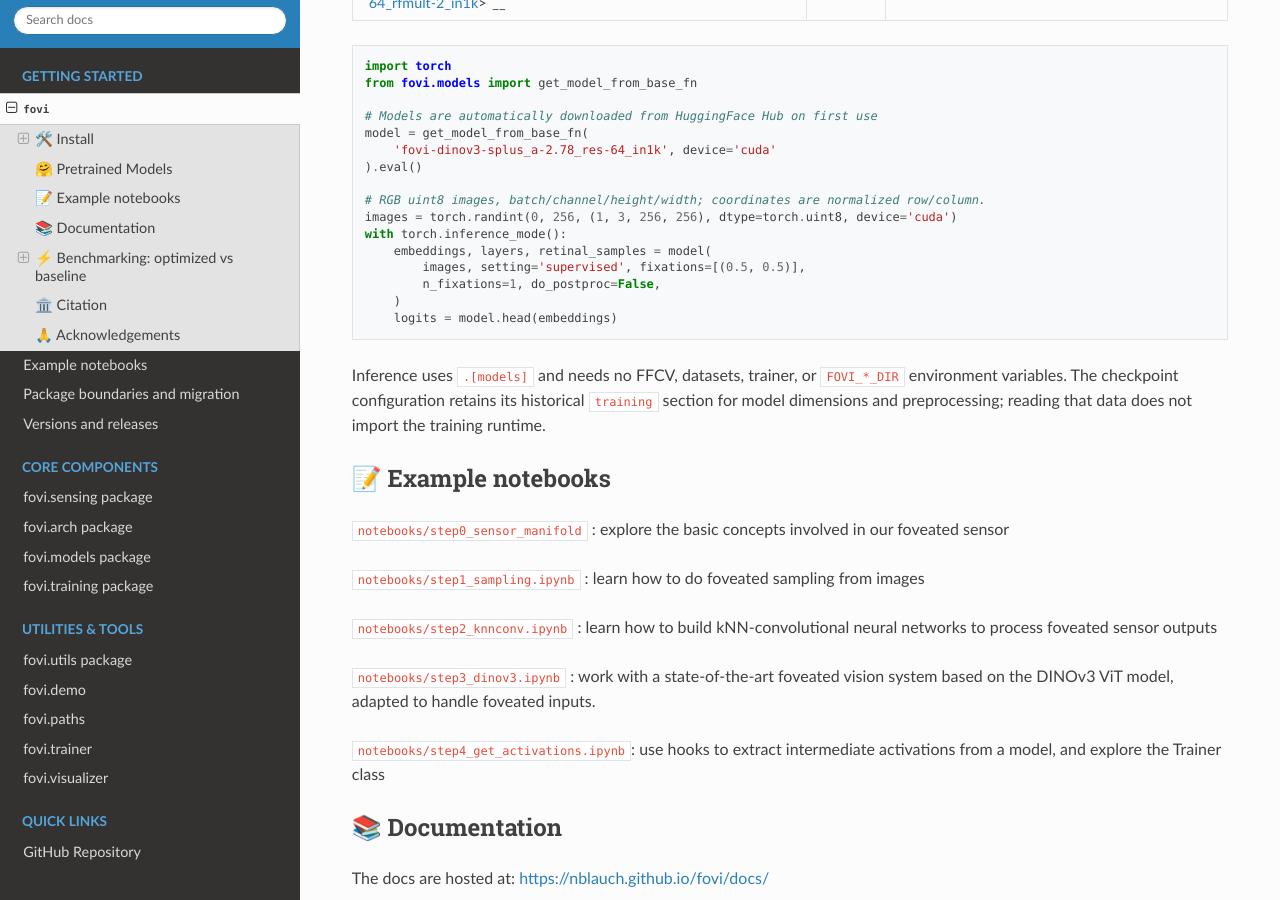
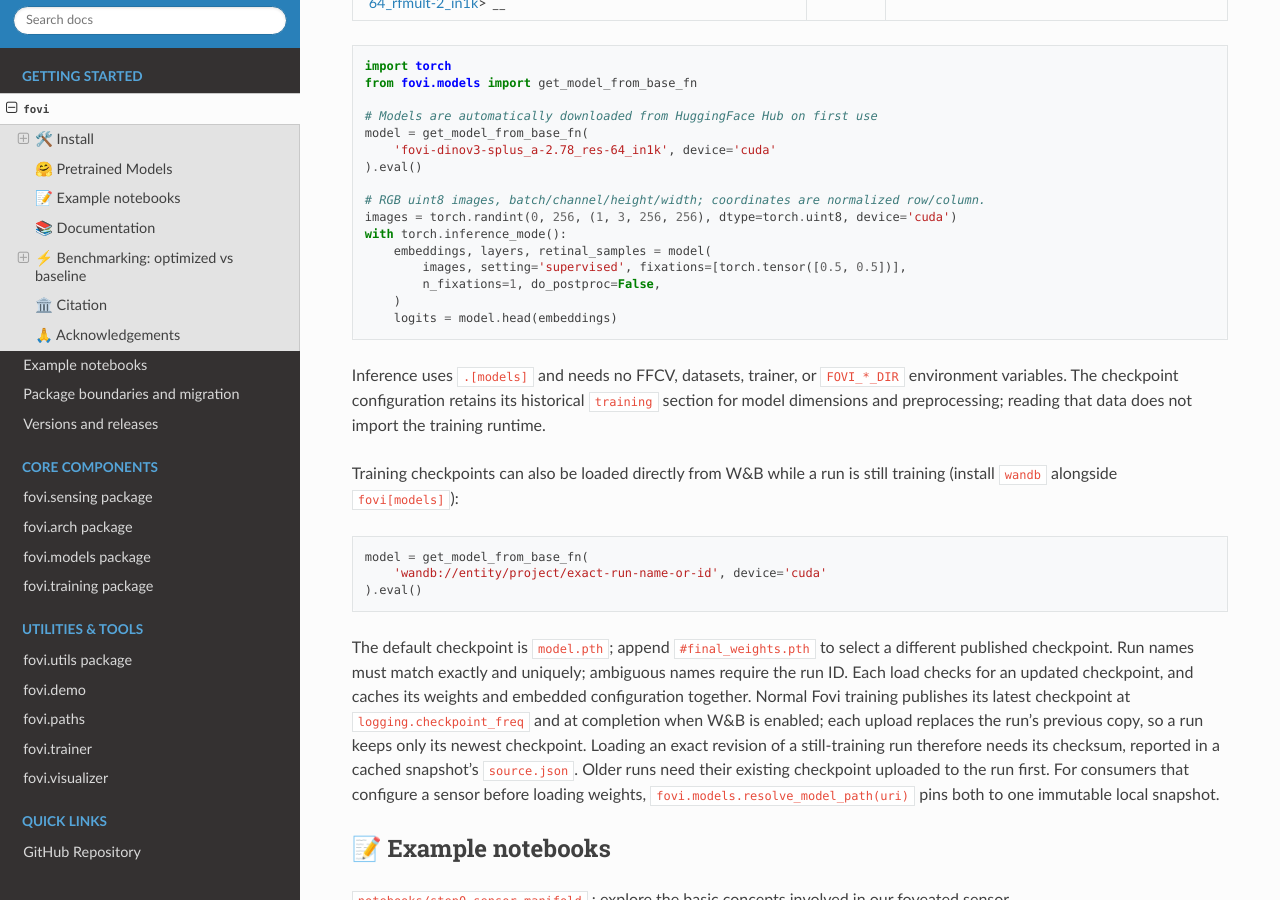
Before and after one commit to nblauch/fovi, a Sphinx documentation site: the page built from docs/read_me.rst, in a window 1280 px wide and 900 px high, scrolled down 2257 px. Built offline with Sphinx 7.4.7 and the Read the Docs theme 3.1.0, drawn with Linux system fonts in a browser that asks for light colours.

Commit message:
Discover docs pages in the generator and flush stale generated RST (#40)
The Getting Started toctree in generate_main_index_rst was a hardcoded
list of four page names, so adding a docs page meant hand-editing the
generated docs/index.rst — which the next run of the generator would
then silently revert. Discover the prose pages in docs/ instead, with
explicit anchors at either end (read_me and quickstart first, releases
last) and everything else alphabetical between them.

This is behavior-preserving on main: discovery yields exactly the four
pages the hardcoded list named, so docs/index.rst is unchanged here.

The checked-in API pages had also drifted from the source tree, because
nothing re-ran the generator as modules were added. Regenerating picks
up fovi.models.wandb and the fovi.sensing calibration, projection,
validation and calibrated_sample_cuda modules, and propagates the W&B
checkpoint-loading section and the fixations example fix from README.md
into read_me.rst.

No behavioral change to the library; scripts/ and docs/ only. Splitting
this out so it does not ride along in an unrelated feature branch.

Co-authored-by: Claude Opus 5 (1M context) <noreply@anthropic.com>

```diff
--- a/docs/api/fovi.models.rst
+++ b/docs/api/fovi.models.rst
@@ -25,3 +25,4 @@ fovi.models package
    fovi.models.probes
    fovi.models.resnet
    fovi.models.vit
+   fovi.models.wandb
--- a/docs/api/fovi.sensing.rst
+++ b/docs/api/fovi.sensing.rst
@@ -10,9 +10,13 @@ fovi.sensing package
    :maxdepth: 4
    :caption: Modules
 
+   fovi.sensing.calibrated_sample_cuda
+   fovi.sensing.calibration
    fovi.sensing.coords
    fovi.sensing.grid_sample_cuda
    fovi.sensing.manifold
    fovi.sensing.policies
+   fovi.sensing.projection
    fovi.sensing.retina
    fovi.sensing.samplers
+   fovi.sensing.validation
--- a/docs/api/index.rst
+++ b/docs/api/index.rst
@@ -50,12 +50,17 @@ API Reference
    fovi.models.probes
    fovi.models.resnet
    fovi.models.vit
+   fovi.models.wandb
+   fovi.sensing.calibrated_sample_cuda
+   fovi.sensing.calibration
    fovi.sensing.coords
    fovi.sensing.grid_sample_cuda
    fovi.sensing.manifold
    fovi.sensing.policies
+   fovi.sensing.projection
    fovi.sensing.retina
    fovi.sensing.samplers
+   fovi.sensing.validation
    fovi.training.loader
    fovi.training.loading
    fovi.training.trainer
--- a/docs/read_me.rst
+++ b/docs/read_me.rst
@@ -142,7 +142,7 @@ downloaded on first use:
    images = torch.randint(0, 256, (1, 3, 256, 256), dtype=torch.uint8, device='cuda')
    with torch.inference_mode():
        embeddings, layers, retinal_samples = model(
-           images, setting='supervised', fixations=[(0.5, 0.5)],
+           images, setting='supervised', fixations=[torch.tensor([0.5, 0.5])],
            n_fixations=1, do_postproc=False,
        )
        logits = model.head(embeddings)
@@ -151,6 +151,29 @@ Inference uses ``.[models]`` and needs no FFCV, datasets, trainer, or
 ``FOVI_*_DIR`` environment variables. The checkpoint configuration
 retains its historical ``training`` section for model dimensions and
 preprocessing; reading that data does not import the training runtime.
+
+Training checkpoints can also be loaded directly from W&B while a run is
+still training (install ``wandb`` alongside ``fovi[models]``):
+
+.. code:: python
+
+   model = get_model_from_base_fn(
+       'wandb://entity/project/exact-run-name-or-id', device='cuda'
+   ).eval()
+
+The default checkpoint is ``model.pth``; append ``#final_weights.pth``
+to select a different published checkpoint. Run names must match exactly
+and uniquely; ambiguous names require the run ID. Each load checks for
+an updated checkpoint, and caches its weights and embedded configuration
+together. Normal Fovi training publishes its latest checkpoint at
+``logging.checkpoint_freq`` and at completion when W&B is enabled; each
+upload replaces the run’s previous copy, so a run keeps only its newest
+checkpoint. Loading an exact revision of a still-training run therefore
+needs its checksum, reported in a cached snapshot’s ``source.json``.
+Older runs need their existing checkpoint uploaded to the run first. For
+consumers that configure a sensor before loading weights,
+``fovi.models.resolve_model_path(uri)`` pins both to one immutable local
+snapshot.
 
 📝 Example notebooks
 --------------------
```
Also changed, not shown: docs/api/fovi.models.wandb.rst (added, +10 -0 lines), docs/api/fovi.sensing.calibrated_sample_cuda.rst (added, +10 -0 lines), docs/api/fovi.sensing.calibration.rst (added, +10 -0 lines), docs/api/fovi.sensing.projection.rst (added, +10 -0 lines), docs/api/fovi.sensing.validation.rst (added, +10 -0 lines), 1 other file.
